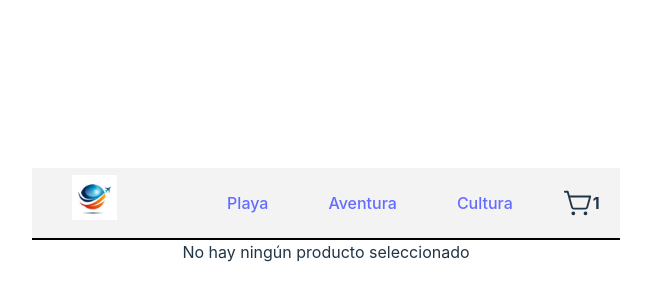
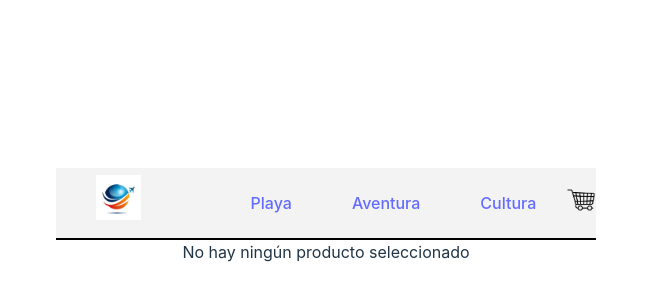
Before and after one commit to andresrava/Entrega-2-React-ARava, a React (Vite) app in the folder entrega-2-rava-react/: page /checkout in a window 1280 px wide. Shown: the part 184-484 px from the top of the page, without its empty margins (314-965 px from the left). Built offline with nearby package versions, Linux system fonts and the light colour scheme.

Commit message:
Ahora manda la orden y la registra en la base de datos

```diff
--- a/entrega-2-rava-react/src/components/CartWidget/Checkout.jsx
+++ b/entrega-2-rava-react/src/components/CartWidget/Checkout.jsx
@@ -16,7 +16,7 @@ export const Checkout = () => {
   const [orderSuccess, setOrderSuccess] = useState(null);
 
   const total = items.reduce(
-    (acc, act) => acc + (act.price * act.quantity || 0),
+    (acc, act) => acc + (act.data.price * act.quantity || 0),
     0
   );
 
@@ -67,16 +67,16 @@ export const Checkout = () => {
               </button>
               <hr />
               {items?.map((i) => (
-                <Row key={i.id} className="mb-3">
+                <Row key={i.data.id} className="mb-3">
                   <Col md={4}>
-                    <img src={i.img} alt="producto" className="img-fluid" />
+                    <img src={i.data.image} alt="producto" className="img-fluid" style={{width: "50vw"}}/>
                   </Col>
                   <Col md={8}>
-                    <h5>{i.title}</h5>
+                    <h5>{i.data.name}</h5>
                     <p>Cantidad: {i.quantity}</p>
-                    <p>Precio unitario: ${Number(i.price)}</p>
-                    <p>Total: ${Number(i.price) * i.quantity}</p>
-                    <Button variant="danger" onClick={() => removeItems(i.id)}>
+                    <p>Precio unitario: ${Number(i.data.price)}</p>
+                    <p>Total: ${Number(i.data.price) * i.quantity}</p>
+                    <Button variant="danger" onClick={() => removeItems(i.data.id)}>
                       Eliminar
                     </Button>
                   </Col>
--- a/entrega-2-rava-react/src/components/NavBar/CartWidget.jsx
+++ b/entrega-2-rava-react/src/components/NavBar/CartWidget.jsx
@@ -1,11 +1,40 @@
-import { PiShoppingCartSimple } from "react-icons/pi";
+import carrito from "/img/cart.png";
+import { Link } from "react-router-dom";
+import { useContext } from "react";
+import { ItemsContext } from "../../contexts/ItemsContext";
 
-const CartWidget = () => {
+export const CartWidget = () => {
+  const { items } = useContext(ItemsContext);
+
+  // const totalItems = items.reduce((acc, item) => acc + item.quantity, 0);
+  const totalItems = items.length;
+
   return (
-    <div className="cartwidget">
-      <PiShoppingCartSimple size={30} />
-      <p>1</p>
-    </div>
+    <>
+      <Link to="/checkout">
+        <img
+          className="imgCarrito"
+          src={carrito}
+          style={{ width: "30px", height: "auto" }}
+        />
+
+        {totalItems > 0 && <span>{totalItems}</span>}
+      </Link>
+    </>
   );
 };
+
 export default CartWidget;
+
+
+// import { PiShoppingCartSimple } from "react-icons/pi";
+
+// const CartWidget = () => {
+//   return (
+//     <div className="cartwidget">
+//       <PiShoppingCartSimple size={30} />
+//       <p>1</p>
+//     </div>
+//   );
+// };
+// export default CartWidget;
--- a/entrega-2-rava-react/src/contexts/ItemsContext.jsx
+++ b/entrega-2-rava-react/src/contexts/ItemsContext.jsx
@@ -27,10 +27,10 @@ export const Provider = ({ children }) => {
   };
 
   const removeItems = (id) => {
-    const updatedItems = items.filter((i) => i.id !== id);
+    const updatedItems = items.filter((i) => i.data.id !== id);
     setItems(updatedItems);
   };
-
+  console.log("El carrito es: ")
   console.log(items);
 
   return (
```
